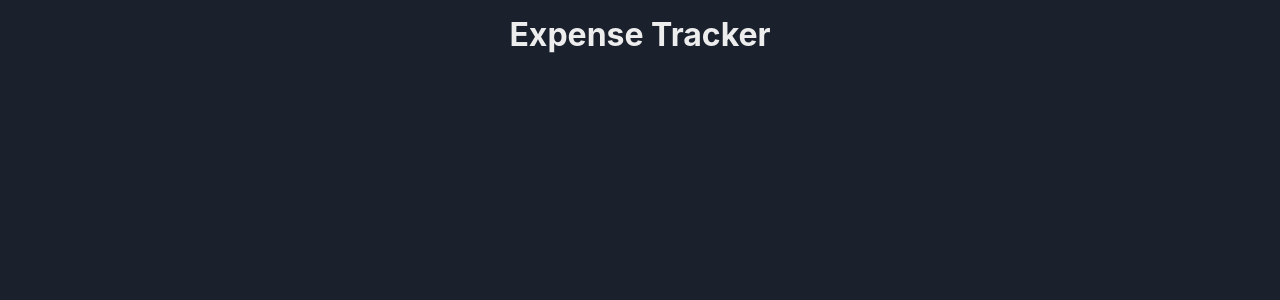
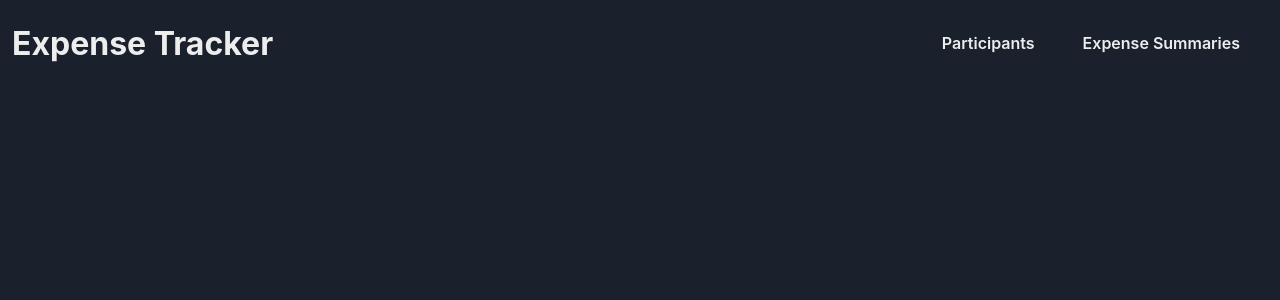
Before and after one commit to paulopontovaz/expense-tracker, a React (Vite) app in the folder client/: page / in a window 1280 px wide. Shown: the top 300 px of the page. Built offline with nearby package versions, Linux system fonts and the light colour scheme.

Commit message:
feat(client): setup routing

```diff
--- a/client/src/App.tsx
+++ /dev/null
@@ -1,13 +0,0 @@
-import { Heading, VStack } from "@chakra-ui/react";
-
-function App() {
-    return (
-        <VStack spacing={4} p={4}>
-            <Heading as="h1" w="full" textAlign="center" fontSize="xx-large">
-                Expense Tracker
-            </Heading>
-        </VStack>
-    );
-}
-
-export default App;
--- /dev/null
+++ b/client/src/components/App.tsx
@@ -0,0 +1,19 @@
+import { Box, HStack, Heading, VStack } from "@chakra-ui/react";
+import { Outlet } from "react-router-dom";
+import { NavMenu } from "./NavMenu";
+
+export function App() {
+    return (
+        <VStack w="full" h="full" spacing={4}>
+            <HStack w="full" p={3} spacing={3} justifyContent="space-between">
+                <Heading as="h1" textAlign="center" fontSize="xx-large">
+                    Expense Tracker
+                </Heading>
+                <NavMenu />
+            </HStack>
+            <Box w="full" maxW="1278px" p={4}>
+                <Outlet />
+            </Box>
+        </VStack>
+    );
+}
--- /dev/null
+++ b/client/src/components/NavMenu.tsx
@@ -0,0 +1,21 @@
+import { Button, HStack } from "@chakra-ui/react";
+import { NavLink } from "react-router-dom";
+
+export function NavMenu() {
+    return (
+        <HStack
+            as="nav"
+            spacing={4}
+            p={3}
+            justifyContent="center"
+            alignItems="center"
+        >
+            <Button as={NavLink} to="/participants" variant="ghost">
+                Participants
+            </Button>
+            <Button as={NavLink} to="/expense-summaries" variant="ghost">
+                Expense Summaries
+            </Button>
+        </HStack>
+    );
+}
--- /dev/null
+++ b/client/src/config.tsx
@@ -0,0 +1,40 @@
+import { extendTheme } from "@chakra-ui/react";
+import { QueryClient } from "@tanstack/react-query";
+import { createBrowserRouter } from "react-router-dom";
+import { App } from "./components/App";
+import { ParticipantDetails } from "./components/participants/details/ParticipantDetails";
+import { Participants } from "./components/participants/list/Participants";
+
+export const theme = extendTheme({
+    config: {
+        initialColorMode: "dark",
+    },
+});
+
+export const queryClient = new QueryClient({
+    defaultOptions: {
+        mutations: {
+            retry: 0,
+        },
+        queries: {
+            retry: 0,
+        },
+    },
+});
+
+export const router = createBrowserRouter([
+    {
+        path: "/",
+        element: <App />,
+        children: [
+            {
+                path: "/participants",
+                element: <Participants />,
+            },
+            {
+                path: "/participants/:participantId",
+                element: <ParticipantDetails />,
+            },
+        ],
+    },
+]);
--- a/client/src/main.tsx
+++ b/client/src/main.tsx
@@ -1,32 +1,16 @@
-import { ChakraProvider, extendTheme } from "@chakra-ui/react";
-import { QueryClient, QueryClientProvider } from "@tanstack/react-query";
+import { ChakraProvider } from "@chakra-ui/react";
+import { QueryClientProvider } from "@tanstack/react-query";
 import React from "react";
 import ReactDOM from "react-dom/client";
-import App from "./App";
-
-const theme = extendTheme({
-    config: {
-        initialColorMode: "dark",
-    },
-});
-
-const queryClient = new QueryClient({
-    defaultOptions: {
-        mutations: {
-            retry: 0,
-        },
-        queries: {
-            retry: 0,
-        },
-    },
-});
+import { RouterProvider } from "react-router-dom";
+import { queryClient, router, theme } from "./config";
 
 // biome-ignore lint/style/noNonNullAssertion: this element will always be defined.
 ReactDOM.createRoot(document.getElementById("root")!).render(
     <React.StrictMode>
         <QueryClientProvider client={queryClient}>
             <ChakraProvider theme={theme}>
-                <App />
+                <RouterProvider router={router} />
             </ChakraProvider>
         </QueryClientProvider>
     </React.StrictMode>,
```
